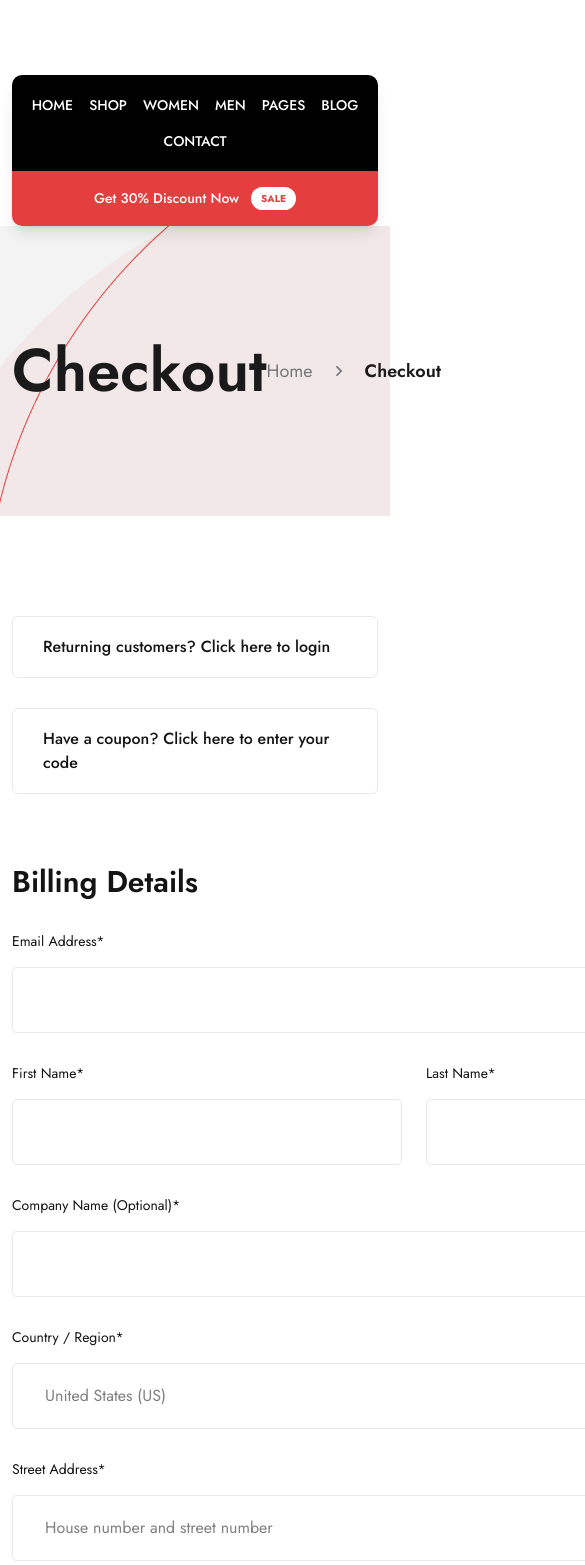
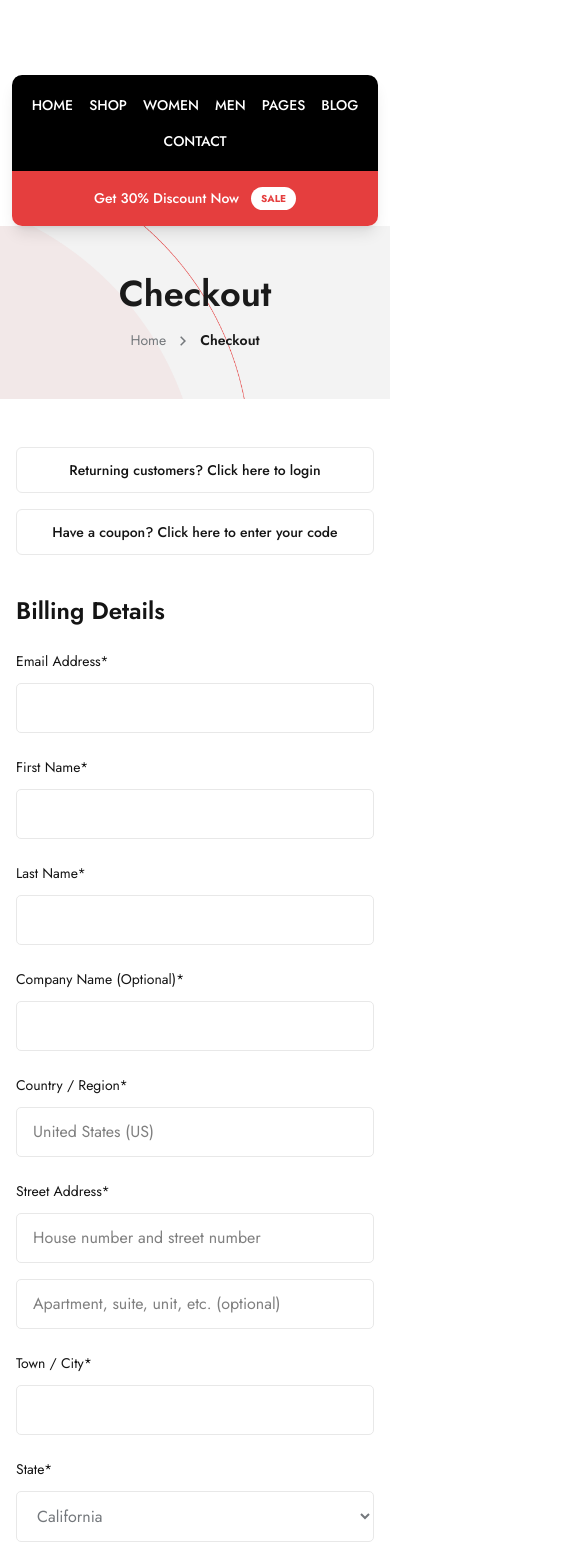
Before and after one commit to Sijan666/roiserTeam, a React (Vite) app: page /checkout in a window 390 px wide. Shown: the part 432-1997 px from the top of the page, 585 px wide, since content can reach past the window. Built offline with nearby package versions, Linux system fonts and the light colour scheme; a web font is replaced by a local one.

Commit message:
add responsive in checkout

```diff
--- a/src/components/pages/Checkout.jsx
+++ b/src/components/pages/Checkout.jsx
@@ -5,16 +5,16 @@ import Flex from "../Flex";
 const Checkout = () => {
   return (
     <>
-      <div className="bg-[url(/src/assets/shopGrid.png)] py-25 mb-25">
-        <Container className={'px-3 lg:px-0'}>
-          <Flex className={"justify-between"}>
-            <h3 className="text-[#1A1A1A] text-[60px] font-semibold">
+      <div className="bg-[url(/src/assets/shopGrid.png)] bg-cover bg-center py-12 md:py-25 mb-12 md:mb-25">
+        <Container className={'px-4 lg:px-0'}>
+          <Flex className={"flex-col md:flex-row justify-between items-center md:items-start gap-y-4 md:gap-y-0"}>
+            <h3 className="text-[#1A1A1A] text-4xl md:text-[60px] font-semibold text-center md:text-left">
               Checkout
             </h3>
-            <Flex className={"gap-x-4"}>
-              <p className="text-[#74787C] text-[18px]">Home</p>
-              <RiArrowRightSLine className="text-[#74787C] text-xl" />
-              <p className="text-[#1A1A1A] text-[18px] font-semibold">
+            <Flex className={"gap-x-2 md:gap-x-4 items-center"}>
+              <p className="text-[#74787C] text-[14px] md:text-[18px]">Home</p>
+              <RiArrowRightSLine className="text-[#74787C] text-lg md:text-xl" />
+              <p className="text-[#1A1A1A] text-[14px] md:text-[18px] font-semibold">
                 Checkout
               </p>
             </Flex>
@@ -22,201 +22,188 @@ const Checkout = () => {
         </Container>
       </div>
       <div className="lowerPart">
-        <Container className={"mb-25 px-3 lg:px-0"}>
-          <div className="border border-[#E9E9E9] bg-white rounded-md py-4.5 px-[30px] text-[#141414] text-[16px] font-medium cursor-pointer hover:text-white hover:bg-[#E53E3E] hover:border-[#E53E3E] duration-300">
+        <Container className={"mb-12 md:mb-25 px-4 lg:px-0"}>
+          <div className="border border-[#E9E9E9] bg-white rounded-md py-3 md:py-4.5 px-4 md:px-[30px] text-[#141414] text-sm md:text-[16px] font-medium cursor-pointer hover:text-white hover:bg-[#E53E3E] hover:border-[#E53E3E] duration-300 text-center sm:text-left">
             Returning customers? Click here to login
           </div>
-          <div className="mt-[30px] mb-[70px] border border-[#E9E9E9] bg-white rounded-md py-4.5 px-[30px] text-[#141414] text-[16px] font-medium cursor-pointer hover:text-white hover:bg-[#E53E3E] hover:border-[#E53E3E] duration-300">
+          <div className="mt-4 md:mt-[30px] mb-10 md:mb-[70px] border border-[#E9E9E9] bg-white rounded-md py-3 md:py-4.5 px-4 md:px-[30px] text-[#141414] text-sm md:text-[16px] font-medium cursor-pointer hover:text-white hover:bg-[#E53E3E] hover:border-[#E53E3E] duration-300 text-center sm:text-left">
             Have a coupon? Click here to enter your code
           </div>
-          <Flex className={"gap-x-[50px] items-start"}>
-            <div className="">
-              <h3 className="text-[#141414] text-3xl font-semibold mb-[31px]">
+          <Flex className={"flex-col lg:flex-row gap-y-12 lg:gap-y-0 lg:gap-x-[50px] items-start"}>
+            {/* Billing Details (Left Column) */}
+            <div className="w-full lg:flex-1">
+              <h3 className="text-[#141414] text-2xl md:text-3xl font-semibold mb-6 md:mb-[31px]">
                 Billing Details
               </h3>
-              <p className="pb-4 text-[#141414] text-sm">Email Address*</p>
+              <p className="pb-3 md:pb-4 text-[#141414] text-sm">Email Address*</p>
               <input
                 type="text"
-                className="outline-none border border-[#E8E8E8] rounded-[5px] px-8 py-5 w-[800px] mb-[30px]"
+                className="outline-none border border-[#E8E8E8] rounded-[5px] px-4 md:px-8 py-3 md:py-5 w-full mb-6 md:mb-[30px] focus:border-[#141414] transition-colors"
               />
-              <Flex className={"gap-x-6  mb-[30px]"}>
-                <div className="">
-                  <p className="pb-4 text-[#141414] text-sm">First Name*</p>
+              <Flex className={"flex-col sm:flex-row gap-y-6 sm:gap-y-0 sm:gap-x-6 mb-6 md:mb-[30px] w-full"}>
+                <div className="w-full">
+                  <p className="pb-3 md:pb-4 text-[#141414] text-sm">First Name*</p>
                   <input
                     type="text"
-                    className="outline-none border border-[#E8E8E8] rounded-[5px] px-8 py-5 w-[390px]"
+                    className="outline-none border border-[#E8E8E8] rounded-[5px] px-4 md:px-8 py-3 md:py-5 w-full focus:border-[#141414] transition-colors"
                   />
                 </div>
-                <div className="">
-                  <p className="pb-4 text-[#141414] text-sm">Last Name*</p>
+                <div className="w-full">
+                  <p className="pb-3 md:pb-4 text-[#141414] text-sm">Last Name*</p>
                   <input
                     type="text"
-                    className="outline-none border border-[#E8E8E8] rounded-[5px] px-8 py-5 w-[390px]"
+                    className="outline-none border border-[#E8E8E8] rounded-[5px] px-4 md:px-8 py-3 md:py-5 w-full focus:border-[#141414] transition-colors"
                   />
                 </div>
               </Flex>
-              <p className="pb-4 text-[#141414] text-sm">
+              <p className="pb-3 md:pb-4 text-[#141414] text-sm">
                 Company Name (Optional)*
               </p>
               <input
                 type="text"
-                className="outline-none border border-[#E8E8E8] rounded-[5px] px-8 py-5 w-[800px] mb-[30px]"
+                className="outline-none border border-[#E8E8E8] rounded-[5px] px-4 md:px-8 py-3 md:py-5 w-full mb-6 md:mb-[30px] focus:border-[#141414] transition-colors"
               />
-              <p className="pb-4 text-[#141414] text-sm">Country / Region*</p>
+              <p className="pb-3 md:pb-4 text-[#141414] text-sm">Country / Region*</p>
               <input
                 type="text"
                 placeholder="United States (US)"
-                className="outline-none border border-[#E8E8E8] rounded-[5px] px-8 py-5 w-[800px] mb-[30px]"
+                className="outline-none border border-[#E8E8E8] rounded-[5px] px-4 md:px-8 py-3 md:py-5 w-full mb-6 md:mb-[30px] focus:border-[#141414] transition-colors"
               />
-              <p className="pb-4 text-[#141414] text-sm">Street Address*</p>
+              <p className="pb-3 md:pb-4 text-[#141414] text-sm">Street Address*</p>
               <input
                 type="text"
                 placeholder="House number and street number"
-                className="outline-none border border-[#E8E8E8] rounded-[5px] px-8 py-5 w-[800px] mb-5"
+                className="outline-none border border-[#E8E8E8] rounded-[5px] px-4 md:px-8 py-3 md:py-5 w-full mb-4 md:mb-5 focus:border-[#141414] transition-colors"
               />
               <input
                 type="text"
                 placeholder="Apartment, suite, unit, etc. (optional)"
-                className="outline-none border border-[#E8E8E8] rounded-[5px] px-8 py-5 w-[800px] mb-[30px]"
+                className="outline-none border border-[#E8E8E8] rounded-[5px] px-4 md:px-8 py-3 md:py-5 w-full mb-6 md:mb-[30px] focus:border-[#141414] transition-colors"
               />
-              <p className="pb-4 text-[#141414] text-sm">Town / City*</p>
+              <p className="pb-3 md:pb-4 text-[#141414] text-sm">Town / City*</p>
               <input
                 type="text"
-                className="outline-none border border-[#E8E8E8] rounded-[5px] px-8 py-5 w-[800px] mb-[30px]"
+                className="outline-none border border-[#E8E8E8] rounded-[5px] px-4 md:px-8 py-3 md:py-5 w-full mb-6 md:mb-[30px] focus:border-[#141414] transition-colors"
               />
-              <p className="pb-4 text-[#141414] text-sm">State*</p>
-              <select className="outline-none border border-[#E8E8E8] rounded-[5px] px-8 py-5 w-[800px] mb-[30px] text-[#74787C]">
+              <p className="pb-3 md:pb-4 text-[#141414] text-sm">State*</p>
+              <select className="outline-none border border-[#E8E8E8] rounded-[5px] px-4 md:px-8 py-3 md:py-5 w-full mb-6 md:mb-[30px] text-[#74787C] bg-white focus:border-[#141414] transition-colors cursor-pointer">
                 <option>California</option>
               </select>
-              <p className="pb-4 text-[#141414] text-sm">Zip Code*</p>
+              <p className="pb-3 md:pb-4 text-[#141414] text-sm">Zip Code*</p>
               <input
                 type="text"
-                className="outline-none border border-[#E8E8E8] rounded-[5px] px-8 py-5 w-[800px] mb-[30px]"
+                className="outline-none border border-[#E8E8E8] rounded-[5px] px-4 md:px-8 py-3 md:py-5 w-full mb-6 md:mb-[30px] focus:border-[#141414] transition-colors"
               />
-              <p className="pb-4 text-[#141414] text-sm">Phone*</p>
+              <p className="pb-3 md:pb-4 text-[#141414] text-sm">Phone*</p>
               <input
                 type="text"
-                className="outline-none border border-[#E8E8E8] rounded-[5px] px-8 py-5 w-[800px] mb-[30px]"
+                className="outline-none border border-[#E8E8E8] rounded-[5px] px-4 md:px-8 py-3 md:py-5 w-full mb-6 md:mb-[30px] focus:border-[#141414] transition-colors"
               />
-              <p className="pb-4 text-[#141414] text-sm">Order Notes*</p>
+              <p className="pb-3 md:pb-4 text-[#141414] text-sm">Order Notes*</p>
               <textarea
-                type="text"
-                className="outline-none border border-[#E8E8E8] rounded-[5px] px-8 py-5 w-[800px] mb-[30px] h-[180px]"
+                className="outline-none border border-[#E8E8E8] rounded-[5px] px-4 md:px-8 py-3 md:py-5 w-full mb-6 md:mb-[30px] h-[120px] md:h-[180px] resize-none focus:border-[#141414] transition-colors"
               />
             </div>
-            <div className="">
-              <h3 className="text-[#141414] text-3xl font-semibold mb-7">
+            {/* Your Order (Right Column) */}
+            <div className="w-full lg:w-[45%] xl:w-[40%]">
+              <h3 className="text-[#141414] text-2xl md:text-3xl font-semibold mb-6 md:mb-7">
                 Your Order
               </h3>
-              <div className="bg-[#F6F6F7] rounded-md p-10 w-[586px]">
-                <Flex
-                  className={
-                    "justify-between border-b border-[#E8E8E8] pb-[25px] text-[#74787C] text-sm font-medium"
-                  }
-                >
+              <div className="bg-[#F6F6F7] rounded-md p-5 md:p-10 w-full">
+                <Flex className={"justify-between border-b border-[#E8E8E8] pb-4 md:pb-[25px] text-[#74787C] text-sm font-medium"}>
                   <p>PRODUCTS</p>
                   <p>PRICE</p>
                 </Flex>
-                <Flex
-                  className={"justify-between border-b border-[#E8E8E8] py-7.5 "}
-                >
-                  <Flex className="gap-x-6">
-                    <div className="p-10 bg-white rounded-[3px] "></div>
-                    <p className="text-[#141414] text-[18px] font-medium">
+                <Flex className={"justify-between items-center border-b border-[#E8E8E8] py-5 md:py-7.5 gap-x-4"}>
+                  <Flex className="gap-x-4 md:gap-x-6 items-center">
+                    <div className="p-6 md:p-10 bg-white rounded-[3px] shrink-0"></div>
+                    <p className="text-[#141414] text-[15px] md:text-[18px] font-medium leading-tight">
                       Bang Color Samndle
                     </p>
                   </Flex>
-                  <p className="text-[#141414] text-[18px] font-medium">
+                  <p className="text-[#141414] text-[15px] md:text-[18px] font-medium shrink-0">
                     $500.00
                   </p>
                 </Flex>
-                <Flex
-                  className={"justify-between border-b border-[#E8E8E8] py-7.5 "}
-                >
-                  <Flex className="gap-x-6">
-                    <div className="p-10 bg-white rounded-[3px] "></div>
-                    <p className="text-[#141414] text-[18px] font-medium">
+                <Flex className={"justify-between items-center border-b border-[#E8E8E8] py-5 md:py-7.5 gap-x-4"}>
+                  <Flex className="gap-x-4 md:gap-x-6 items-center">
+                    <div className="p-6 md:p-10 bg-white rounded-[3px] shrink-0"></div>
+                    <p className="text-[#141414] text-[15px] md:text-[18px] font-medium leading-tight">
                       Chiness Loko Bag
                     </p>
                   </Flex>
-                  <p className="text-[#141414] text-[18px] font-medium">
+                  <p className="text-[#141414] text-[15px] md:text-[18px] font-medium shrink-0">
                     $500.00
                   </p>
                 </Flex>
-                <Flex
-                  className={"justify-between border-b border-[#E8E8E8] py-7.5 "}
-                >
-                  <Flex className="gap-x-6">
-                    <div className="p-10 bg-white rounded-[3px] "></div>
-                    <p className="text-[#141414] text-[18px] font-medium">
+                <Flex className={"justify-between items-center border-b border-[#E8E8E8] py-5 md:py-7.5 gap-x-4"}>
+                  <Flex className="gap-x-4 md:gap-x-6 items-center">
+                    <div className="p-6 md:p-10 bg-white rounded-[3px] shrink-0"></div>
+                    <p className="text-[#141414] text-[15px] md:text-[18px] font-medium leading-tight">
                       Modern Elegant Bag
                     </p>
                   </Flex>
-                  <p className="text-[#141414] text-[18px] font-medium">
+                  <p className="text-[#141414] text-[15px] md:text-[18px] font-medium shrink-0">
                     $500.00
                   </p>
                 </Flex>
-                <Flex
-                  className={"justify-between border-b border-[#E8E8E8] py-7.5 "}
-                >
+                <Flex className={"justify-between items-center border-b border-[#E8E8E8] py-5 md:py-7.5"}>
                   <p className="text-[#74787C] text-sm">Subtotal</p>
-                  <p className="text-[#141414] text-[18px] font-medium">
+                  <p className="text-[#141414] text-[15px] md:text-[18px] font-medium">
                     $500.00
                   </p>
                 </Flex>
-                <Flex
-                  className={"justify-between border-b border-[#E8E8E8] py-7.5 "}
-                >
+                <Flex className={"justify-between items-center border-b border-[#E8E8E8] py-5 md:py-7.5"}>
                   <p className="text-[#74787C] text-sm">Shipping</p>
-                  <Flex className="gap-x-2.5">
+                  <Flex className="gap-x-2 md:gap-x-2.5 items-center">
                     <p className="text-[#74787C] text-sm">Flat rate:</p>
-                    <p className="text-[#141414] text-[18px] font-medium">
+                    <p className="text-[#141414] text-[15px] md:text-[18px] font-medium">
                       $50.00
                     </p>
                   </Flex>
                 </Flex>
-                <Flex className={"justify-between pt-5 pb-[30px]"}>
+                <Flex className={"justify-between items-center pt-5 pb-6 md:pb-[30px]"}>
                   <p className="text-[#141414] text-sm font-semibold">
                     Total Price:
                   </p>
-                  <p className="text-[#E53E3E] text-sm font-semibold">$550.00</p>
+                  <p className="text-[#E53E3E] text-base md:text-lg font-semibold">$550.00</p>
                 </Flex>
-                <Flex className={"gap-x-2.5 text-[#141414] text-sm "}>
-                  <input type="radio" />
+                <Flex className={"gap-x-2.5 text-[#141414] text-sm items-center cursor-pointer"}>
+                  <input type="radio" name="payment_method" className="cursor-pointer" />
                   <p>Direct Bank Transfer</p>
                 </Flex>
-                <p className="w-[506px] text-sm text-[#74787C] pt-1.5 pb-5">
+                <p className="w-full text-xs md:text-sm text-[#74787C] pt-2 pb-5 leading-relaxed">
                   Make your payment directly into our bank account. Please use
                   your Order ID as the payment reference. Your order will not be
                   shipped until the funds have cleared in our account.
                 </p>
-                <Flex className={"gap-x-2.5 text-[#141414] text-sm "}>
-                  <input type="radio" />
+                <Flex className={"gap-x-2.5 text-[#141414] text-sm items-center cursor-pointer"}>
+                  <input type="radio" name="payment_method" className="cursor-pointer" />
                   <p>Check Payments</p>
                 </Flex>
-                <Flex className={"gap-x-2.5 text-[#141414] text-sm py-2.5"}>
-                  <input type="radio" />
+                <Flex className={"gap-x-2.5 text-[#141414] text-sm py-3 md:py-2.5 items-center cursor-pointer"}>
+                  <input type="radio" name="payment_method" className="cursor-pointer" />
                   <p>Cash On Delivery</p>
                 </Flex>
-                <Flex className={"gap-x-2.5 text-[#141414] text-sm pb-5"}>
-                  <input type="radio" />
+                <Flex className={"gap-x-2.5 text-[#141414] text-sm pb-5 items-center cursor-pointer"}>
+                  <input type="radio" name="payment_method" className="cursor-pointer" />
                   <p>Paypal</p>
                 </Flex>
-                <p className="text-sm text-[#74787C] mb-7">
+                <p className="text-xs md:text-sm text-[#74787C] mb-6 md:mb-7 leading-relaxed">
                   Your personal data will be used to process your order, support
                   your experience throughout this website, and for other purposes
-                  described in our <></>
-                  <span className="text-[#E53E3E] cursor-pointer">
+                  described in our{" "}
+                  <span className="text-[#E53E3E] cursor-pointer hover:underline">
                     privacy policy.
                   </span>
                 </p>
-                <Flex className={"gap-x-2 mb-[30px]"}>
-                  <input type="checkbox" />
-                  <p className="text-[#74787C]">
+                <Flex className={"gap-x-2 mb-6 md:mb-[30px] items-start md:items-center cursor-pointer"}>
+                  <input type="checkbox" className="mt-1 md:mt-0 cursor-pointer shrink-0" />
+                  <p className="text-[#74787C] text-xs md:text-sm leading-tight">
                     I have read and agree terms and conditions *
                   </p>
                 </Flex>
-                <div className="bg-[#E53E3E] text-center text-white text-sm font-bold rounded-md w-[506px] cursor-pointer py-4">
+                <div className="bg-[#E53E3E] hover:bg-[#c93232] transition-colors text-center text-white text-sm font-bold rounded-md w-full cursor-pointer py-3 md:py-4">
                   PLACE ORDER
                 </div>
               </div>
```
